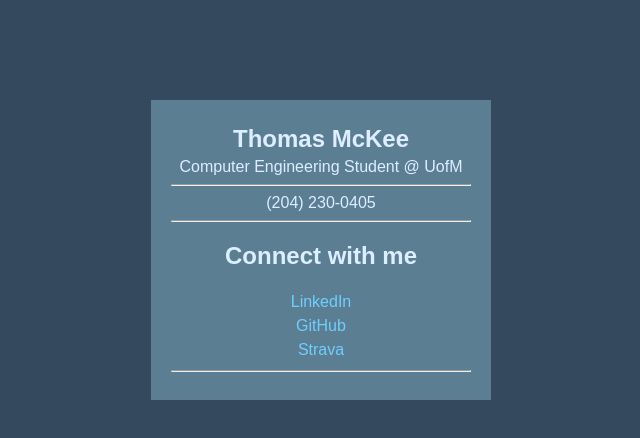
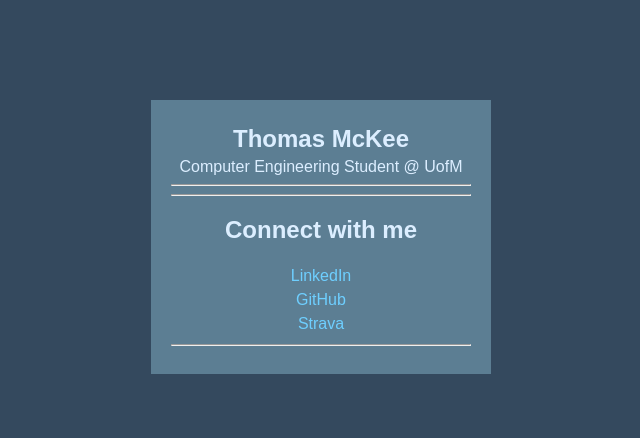
Before and after one commit to thomas-mckee/thomasmckee.space, a plain HTML site: page index.html in a window 1280 px wide. Shown: the whole page, without its empty margins (319-959 px from the left). Drawn offline with Linux system fonts and the light colour scheme.

Commit message:
Update index.html

```diff
--- a/index.html
+++ b/index.html
@@ -13,7 +13,6 @@
         <p id="full-name"><strong>Thomas McKee</strong></p>
         <p class="designation">Computer Engineering Student @ UofM</p>
         <hr>
-        <p>(204) 230-0405</p>
         <hr>
         <div class="social-media">
             <h2>Connect with me</h2>
```
